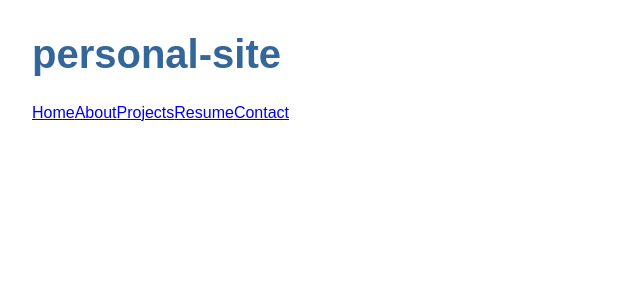
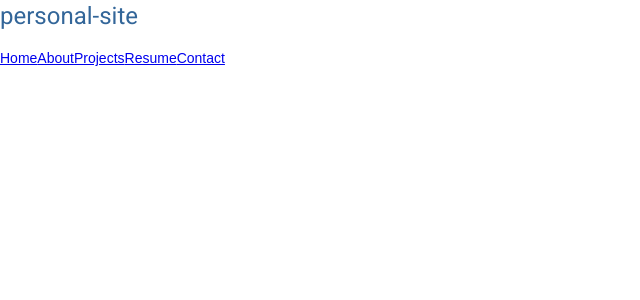
Before and after one commit to mitchellballer/personal_site, an Angular app in the folder angular/personal-site/: page / in a window 1280 px wide. Shown: the top 300 px of the page, without its empty margins (0-640 px from the left). Built offline with nearby package versions, Linux system fonts and the light colour scheme.

Commit message:
material styling initial commit

```diff
--- a/angular/personal-site/angular.json
+++ b/angular/personal-site/angular.json
@@ -24,6 +24,7 @@
               "src/assets"
             ],
             "styles": [
+              "./node_modules/@angular/material/prebuilt-themes/pink-bluegrey.css",
               "src/styles.css"
             ],
             "scripts": []
@@ -88,6 +89,7 @@
               "src/assets"
             ],
             "styles": [
+              "./node_modules/@angular/material/prebuilt-themes/pink-bluegrey.css",
               "src/styles.css"
             ],
             "scripts": []
@@ -119,6 +121,7 @@
           }
         }
       }
-    }},
+    }
+  },
   "defaultProject": "personal-site"
 }
--- a/angular/personal-site/package.json
+++ b/angular/personal-site/package.json
@@ -12,10 +12,12 @@
   "private": true,
   "dependencies": {
     "@angular/animations": "~9.0.1",
+    "@angular/cdk": "^9.1.0",
     "@angular/common": "~9.0.1",
     "@angular/compiler": "~9.0.1",
     "@angular/core": "~9.0.1",
     "@angular/forms": "~9.0.1",
+    "@angular/material": "^9.1.0",
     "@angular/platform-browser": "~9.0.1",
     "@angular/platform-browser-dynamic": "~9.0.1",
     "@angular/router": "~9.0.1",
--- a/angular/personal-site/src/app/app.module.ts
+++ b/angular/personal-site/src/app/app.module.ts
@@ -8,6 +8,7 @@
 import { ProjectsComponent } from './projects/projects.component';
 import { ResumeComponent } from './resume/resume.component';
 import { ContactComponent } from './contact/contact.component';
+import { BrowserAnimationsModule } from '@angular/platform-browser/animations';
 
 @NgModule({
   declarations: [
@@ -20,7 +21,8 @@
   ],
   imports: [
     BrowserModule,
-    AppRoutingModule
+    AppRoutingModule,
+    BrowserAnimationsModule
   ],
   providers: [],
   bootstrap: [AppComponent]
--- a/angular/personal-site/src/index.html
+++ b/angular/personal-site/src/index.html
@@ -6,8 +6,10 @@
   <base href="/">
   <meta name="viewport" content="width=device-width, initial-scale=1">
   <link rel="icon" type="image/x-icon" href="favicon.ico">
+  <link href="https://fonts.googleapis.com/css?family=Roboto:300,400,500&display=swap" rel="stylesheet">
+  <link href="https://fonts.googleapis.com/icon?family=Material+Icons" rel="stylesheet">
 </head>
-<body>
+<body class="mat-typography">
   <app-root></app-root>
 </body>
 </html>
--- a/angular/personal-site/src/styles.css
+++ b/angular/personal-site/src/styles.css
@@ -21,3 +21,5 @@
   * {
     font-family: Arial, Helvetica, sans-serif;
   }
+html, body { height: 100%; }
+body { margin: 0; font-family: Roboto, "Helvetica Neue", sans-serif; }
```
Also changed, not shown: 1 other file (tests, documents, lock files or other folders).
